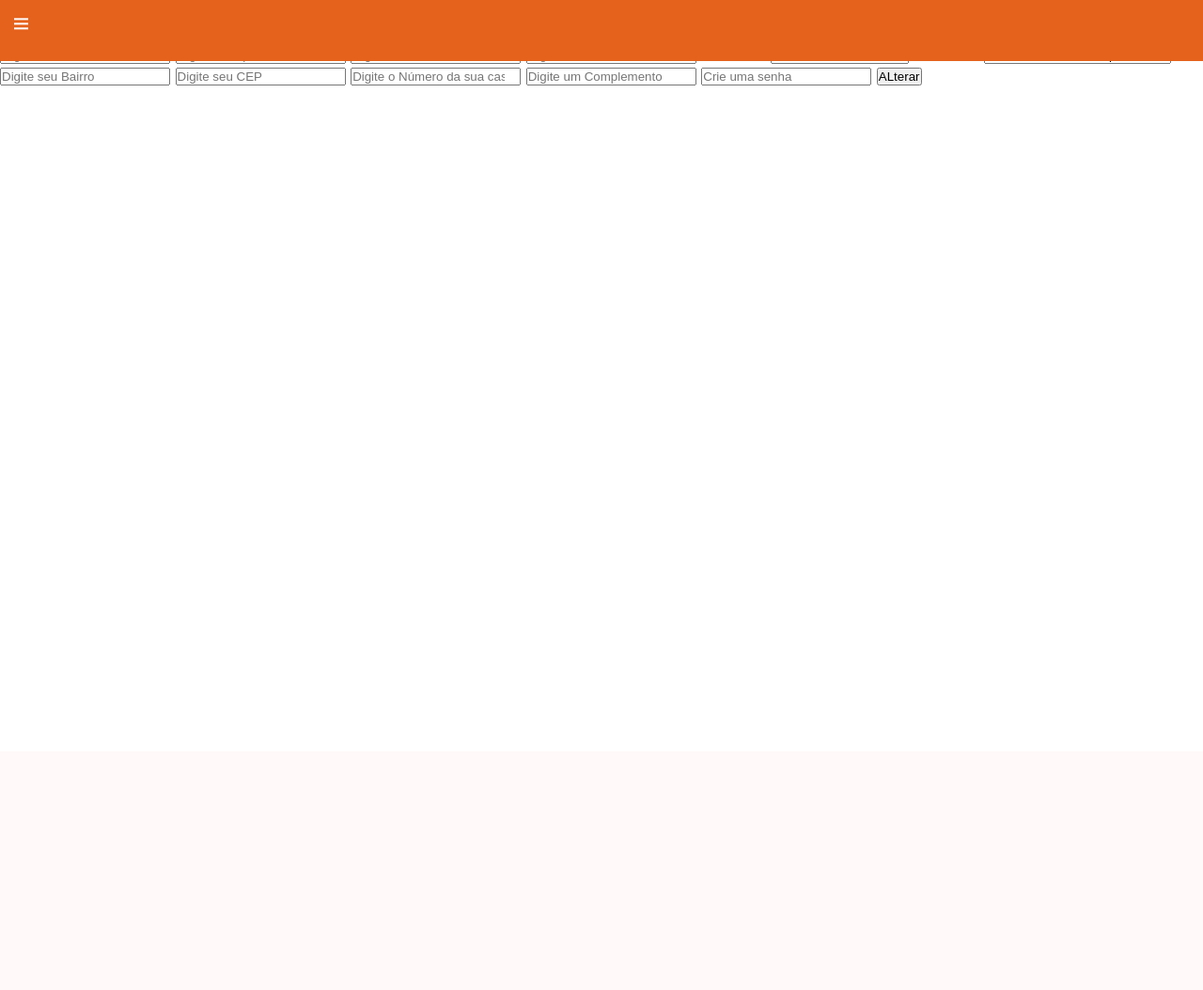
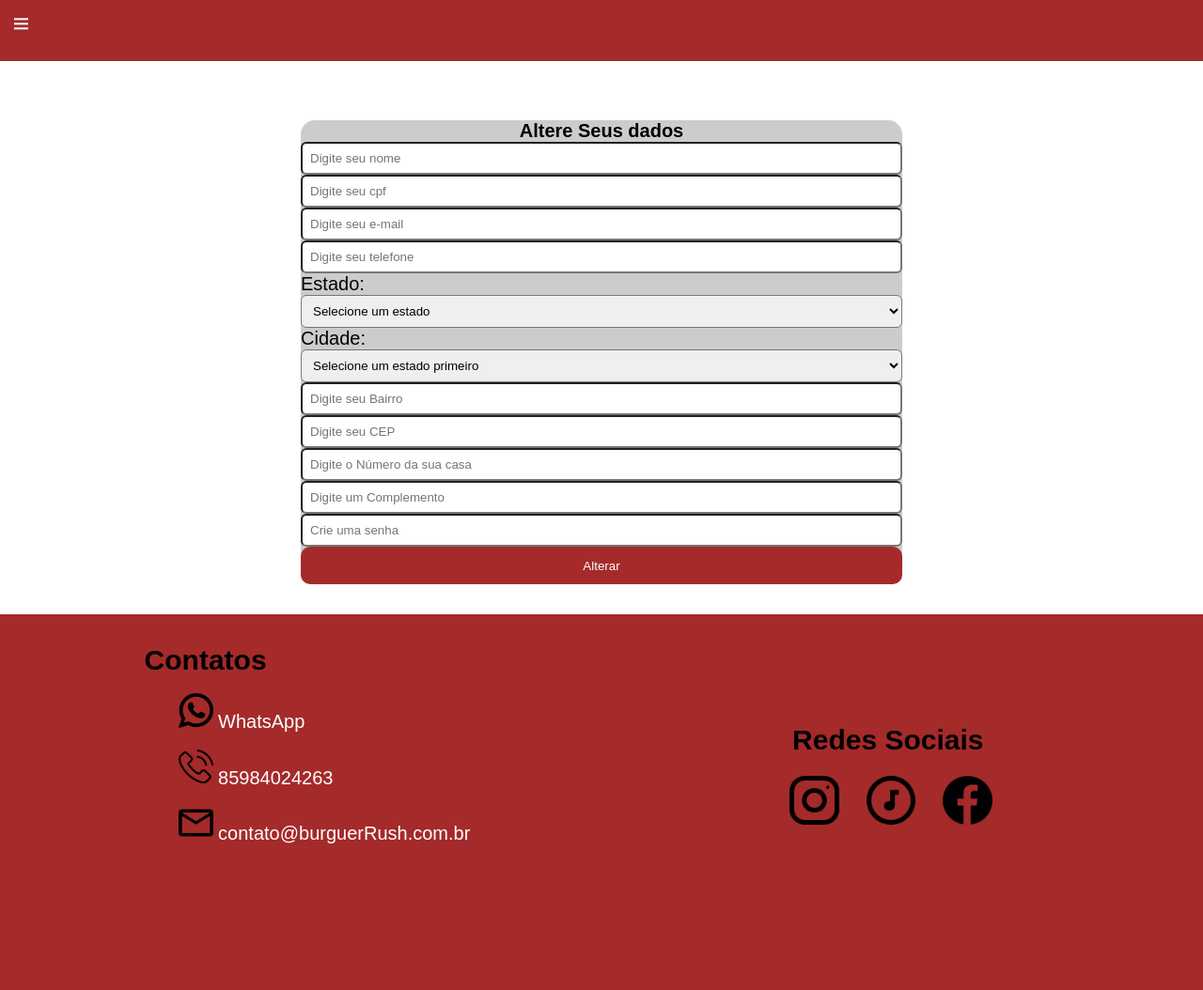
Before and after one commit to vitoriaemilly/Delivery-BurguerRush, a PHP site: page /areaADM/alterarDados.php in a window 1280 px wide. Shown: the whole page at 94% size. Before the commit the page ends 91 px from the top, so only its background shows below. Run offline with PHP 8.4, Linux system fonts and the light colour scheme.

Commit message:
alterarDados

```diff
--- a/areaADM/alterarDados.php
+++ b/areaADM/alterarDados.php
@@ -18,7 +18,7 @@
 				</nav>
 			  </details>
   </header>
-    <div class="container2" id="container2">
+  <div class="container2" id="container2">
 	<div class="form-container sign-up-container">
 		<form action="updateDados.php" method="POST">
 			<h1>Altere Seus dados</h1>
@@ -42,9 +42,41 @@
 			 <input type="text" placeholder="Digite um Complemento" required id="complemento" name="complemento">
 
 			<input type="password" placeholder="Crie uma senha" name="senha"maxlength="20" minlength="8">
-			<button type="submit" name="cadUsuario">ALterar</button>
+			<button type="submit" name="cadUsuario">Alterar</button>
 		</form>
 	</div>
+
+
+<footer>
+	<div class="container-footer">
+		<div class="container-contato">
+			<h2>Contatos</h2>
+			<div class="">
+				<div class="whatsapp">
+					<img src="../img/logo-whatsApp.png" alt="">
+					<a href="https://wa.me/+5585984024263" target="_blank" rel="noopener noreferrer">WhatsApp</a>
+				</div>
+				<div class="telefone">
+					<img src="../img/logo-telefone.png" alt="" class="imagens-contato">
+					<a href="#" target="_blank" rel="noopener noreferrer">85984024263</a>
+				</div>
+				<div class="email">
+					<img src="../img/logo-email.png" alt="" class="imagens-contato">
+					<a href="#" target="_blank" rel="noopener noreferrer">contato@burguerRush.com.br</a>
+				</div>
+			</div>
+			<div class="container-sociais">
+				<div>
+					<h2>Redes Sociais</h2>
+					<div class="redes-sociais">
+						<a href="#" target="_blank" rel="noopener noreferrer"><img src="../img/logo-instagram.png" alt="instagram"></a>
+						<a href="#" target="_blank"><img src="../img/logo-tiktok.png" alt="tiktok" ></a>
+						<a href="#" target="_blank" rel="noopener noreferrer"><img src="../img/logo-facebook.png" alt="facebook"></a>
+					</div>
+				</div>
+			</div>
+	</div>
+    </footer>
 
     <script>
          // Função para buscar os estados do Brasil através da API do IBGE
--- a/css/alterarDados.css
+++ b/css/alterarDados.css
@@ -1,4 +1,8 @@
-*{
+@import url('https://fonts.googleapis.com/css2?family=Josefin+Sans:wght@700&display=swap');
+@import url('https://fonts.googleapis.com/css?family=Montserrat:400,800');
+
+
+  *{
     margin: 0;
     padding: 0;
     box-sizing: border-box;
@@ -20,7 +24,7 @@ html{
   min-height: 100%;
 }
 :root {
-  --primColor: #e5621c;
+  --primColor: brown;
   --secoColor: #fff9f9;
   --cornerRad: 4px;
 }
@@ -43,7 +47,7 @@ details {
   left: 0;
   width:100%;
   height: 65px;
-  background-color: #e5621c;
+  background-color: brown;
 }
 
 summary {
@@ -89,13 +93,13 @@ details[open] summary::before {
 details[open] summary::after {
   content: "";
 }
+
 .menu {
   float: right;
   position: fixed;
   height: 0;
   width: fit-content;
-  border-radius: var(--cornerRad);
-  background-color: var(--primColor);
+  background-color: brown;
   box-shadow: 0 4px 12px 0 rgba(0, 0, 0, 0.2);
   margin-top: 8px;
   display: flex;
@@ -148,3 +152,84 @@ details[open]::before {
     opacity: 0;
   }
 }
+
+.container2 {
+  display: block;
+  margin-top: 10%;
+  width: 50%;
+}
+
+
+.container-footer{
+	display: flex;
+	flex-direction: row;
+	background-color: brown;
+	width: 200%;
+	margin-top: 5%;
+	height: 50vh;
+	padding: 5%;
+}
+
+form {
+  display: flex;
+  flex-direction: column;
+  background-color: #cccccc;
+  width: 100%;
+  margin-left: 50%;
+  border-radius: 15px;
+}
+
+form h1 {
+  text-align: center;
+  font-size: 20px;
+}
+
+input, select {
+  padding: 8px;
+    border-radius: 6px;
+    outline:none
+}
+
+button{
+  background-color: brown;
+  color: #fff;
+  border: brown;
+  border-radius: 10px;
+  height: 5vh;
+}
+
+.container-footer a {
+	text-decoration: none;
+	color: white;
+}
+.container-contato {
+	display: flex;
+	flex-direction: column;
+	width: 30%;
+	margin-left: 10%;
+}
+
+.container-contato img {
+	width: 10%;
+	margin-left: 10%;
+	margin-top: 5%;
+}
+
+.container-sociais{
+	display: flex;
+	width: 90%;
+	height: 10vh;
+	/* background-color: #FF4B2B; */
+	margin-left: 180%;
+	margin-top: -40%;
+	padding: 5%;
+}
+
+.container-sociais img{
+	width: 18%;
+	margin: 7% 4%;
+}
+
+.container-sociais h2 {
+	margin-left: 5%;
+}
```
Also changed, not shown: areaADM/mostrarDados.php (+36 -6 lines), css/mostrarDados.css (+81 -5 lines).
